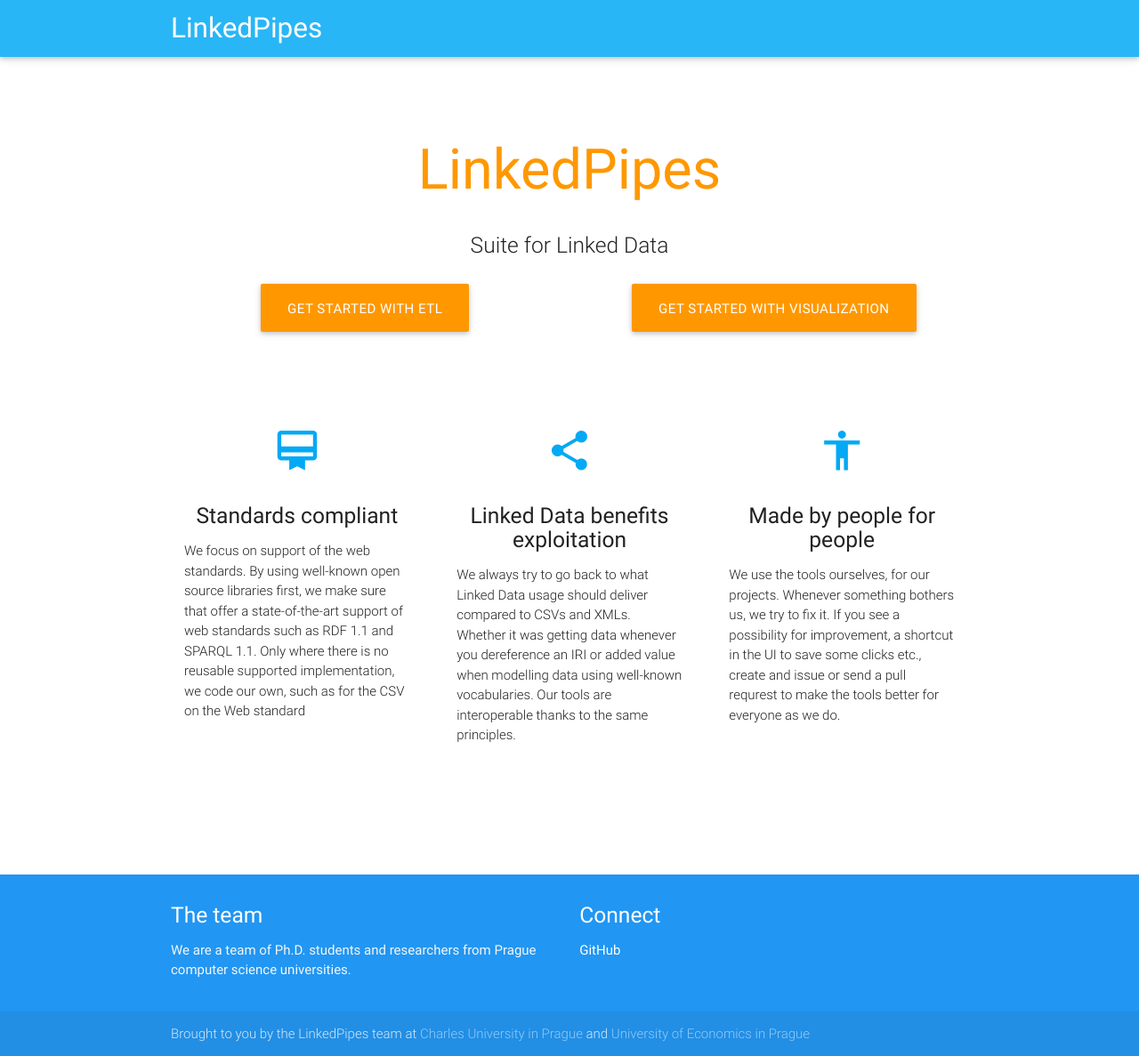
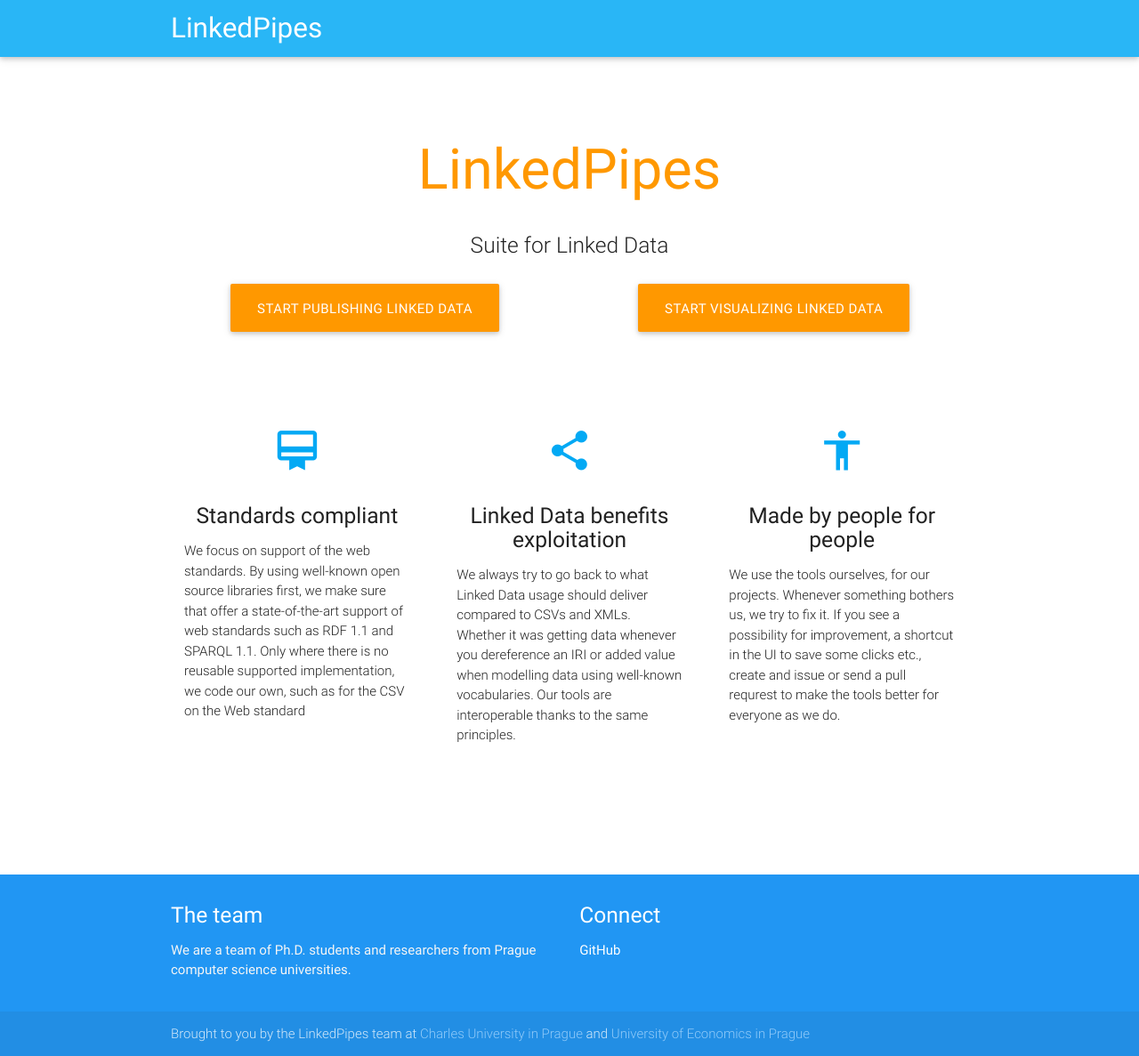
Before and after one commit to linkedpipes/linkedpipes.github.io, a Jekyll site: the page built from index.html, in a window 1280 px wide. Shown: the whole page at 89% size. Built offline with Jekyll 4.4.1, drawn with Linux system fonts in a browser that asks for light colours; nearby versions of some CDN libraries.

Commit message:
Updated links to subprojects

```diff
--- a/index.html
+++ b/index.html
@@ -11,10 +11,10 @@
       </div>
       <div class="row center">
         <div class="col s6">
-			<a href="{{ "/etl" | prepend: site.baseurl }}" class="btn-large waves-effect waves-light orange">Get Started with ETL</a>
+			<a href="http://etl.linkedpipes.com" class="btn-large waves-effect waves-light orange">Start publishing Linked Data</a>
 		</div>
         <div class="col s6">
-			<a href="{{ "/visualization" | prepend: site.baseurl }}""  class="btn-large waves-effect waves-light orange">Get Started with Visualization</a>
+			<a href="http://visualization.linkedpipes.com""  class="btn-large waves-effect waves-light orange">Start visualizing Linked Data</a>
 		</div>
       </div>
       <br><br>
```
